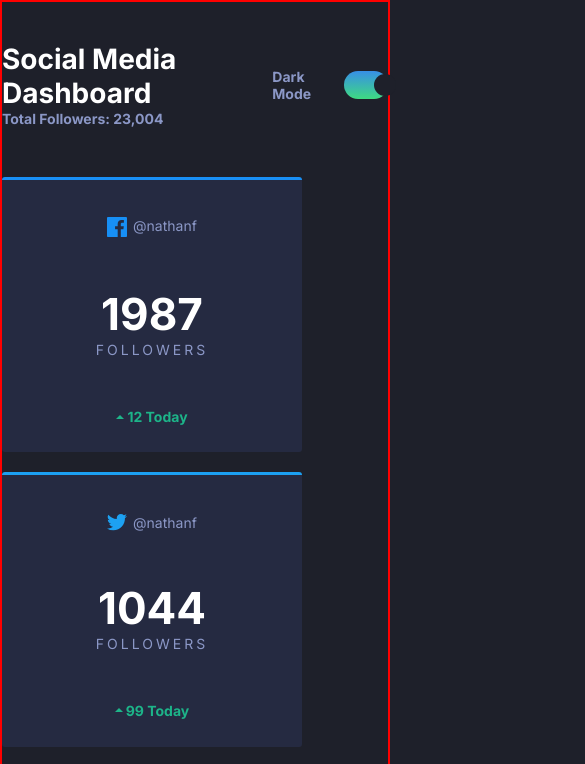
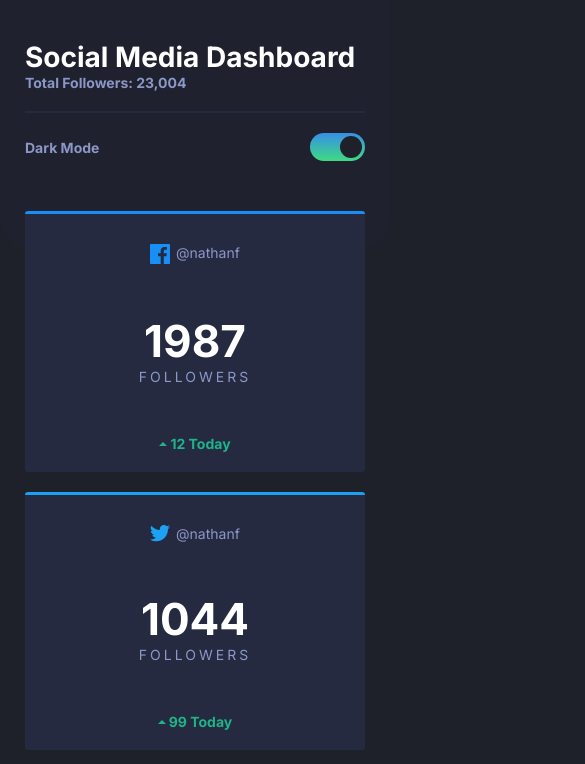
Before and after one commit to arkharman12/social-media-dashboard, a plain HTML site: page index.html in a window 390 px wide. Shown: the top 764 px of the page, 585 px wide, since content can reach past the window. Drawn offline with Linux system fonts and the light colour scheme.

Commit message:
Final commit

```diff
--- a/index.html
+++ b/index.html
@@ -20,6 +20,8 @@
         <h3>Social Media Dashboard</h3>
         <p>Total Followers: 23,004</p>
       </div>
+
+      <hr class="mob-only">
 
       <div class="dark-light-btn">
         <p>Dark Mode</p>
--- a/style.css
+++ b/style.css
@@ -12,8 +12,6 @@
     --twitter: hsl(203, 89%, 53%);
     --instagram: linear-gradient(to right, hsl(37, 97%, 70%),hsl(329, 70%, 58%));
     --youtube: hsl(348, 97%, 39%);
-
-
 
 }
 
@@ -59,14 +57,27 @@ body {
     font-size: 14px;
     font-family: var(--inter);
     background: var(--bg);
+    position: relative;
 }
 
 
 .container {
-    max-width: 1300px;
+    max-width: 1200px;
     margin: 0 auto;
-    padding-top: 40px;
-    border: 2px solid red;
+    padding: 40px 25px 25px 25px;
+}
+
+.container::before {
+    content: "";
+    position: absolute;
+    top: 0;
+    left: 0;
+    width: 100%;
+    height: 100%;
+    max-height: 250px;
+    border-radius: 0 0 32px 32px;
+    background: var(--top-bg-pattern);
+    z-index: -10;
 }
 
 /* Header styles */
@@ -84,6 +95,10 @@ body {
 .heading p {
     color: var(--dark-blue);
     font-weight: 700;
+}
+
+.mob-only {
+    display: none;
 }
 
 .dark-light-btn {
@@ -162,7 +177,7 @@ input:checked + .slider:before {
 .top-grid {
     margin-top: 50px;
     display: grid;
-    grid-template-columns: repeat(4, 1fr);
+    grid-template-columns: repeat(auto-fit, minmax(250px, 1fr));
     gap: 20px;
 }
 
@@ -175,8 +190,6 @@ input:checked + .slider:before {
     background: var(--card-bg);
     padding: 30px 0 20px 0;
     border-radius: 3px;
-    width: 300px;
-    height: 275px;
 }
 
 .card-fb {
@@ -260,7 +273,7 @@ input:checked + .slider:before {
 
 .bottom-grid {
     display: grid;
-    grid-template-columns: repeat(4, 1fr);
+    grid-template-columns: repeat(auto-fit, minmax(250px, 1fr));
     gap: 20px;
 }
 
@@ -268,8 +281,6 @@ input:checked + .slider:before {
     cursor: pointer;
     background: var(--card-bg);
     padding: 25px;
-    width: 300px;
-    height: 137.5px;
     border-radius: 3px;
 }
 
@@ -296,26 +307,21 @@ input:checked + .slider:before {
 }
 
 /* Media queries */
-@media (max-width: 1310px) {
-    .top-grid {
-        display: grid;
-        grid-template-columns: repeat(3, 1fr);
-        gap: 20px;
+@media (max-width: 768px) {
+    .header-wrapper {
+        display: block;
+    }
+
+    .mob-only {
+        display: block;
+        width: 100%;
+        border: 1px solid var(--card-bg);
+        margin: 20px 0 20px 0;
+    }
+
+    .dark-light-btn {
+        display: flex;
+        justify-content: space-between;
+        align-items: center;
     }
 }
-
-@media (max-width: 1028px) {
-    .top-grid {
-        display: grid;
-        grid-template-columns: repeat(2, 1fr);
-        gap: 20px;
-    }
-}
-
-@media (max-width: 674px) {
-    .top-grid {
-        display: grid;
-        grid-template-columns: repeat(1, 1fr);
-        gap: 20px;
-    }
-}
```
Also changed, not shown: 1 other file.
